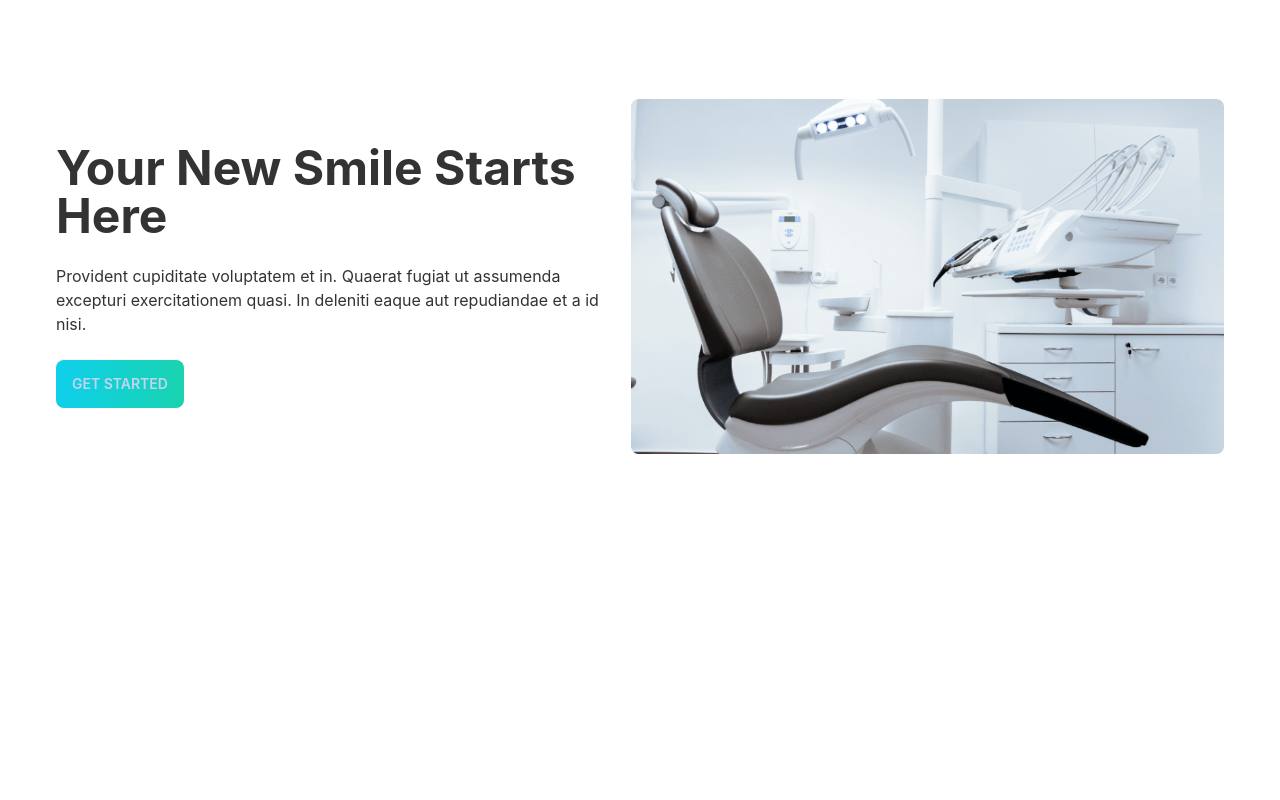
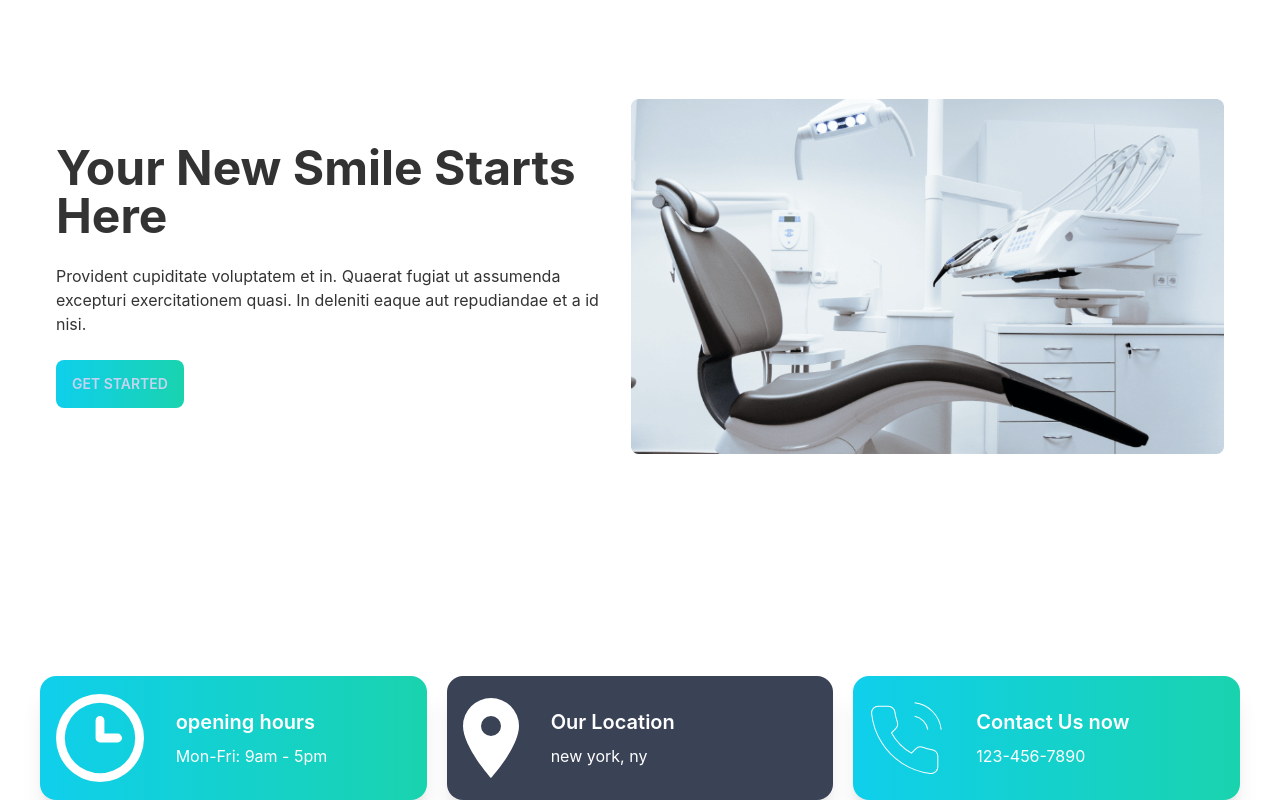
Before and after one commit to Lil-boss/doc-portal-frontend, a React (Create React App) app: page / in a window 1280 px wide. Shown: the part 188-988 px from the top of the page. Before the commit the page ends 864 px from the top, so only its background shows below. Built offline with nearby package versions, Linux system fonts and the light colour scheme.

Commit message:
info card complete

```diff
--- /dev/null
+++ b/src/components/InfoCard/InfoCard.jsx
@@ -0,0 +1,15 @@
+import React from 'react';
+
+const InfoCard = ({ title, content, icon, color }) => {
+    return (
+        <div class={`card lg:card-side shadow-xl ${color}`}>
+            <figure><img className='ml-4' src={icon} alt="" /></figure>
+            <div class="card-body text-white">
+                <h2 class="card-title">{title}</h2>
+                <p>{content}</p>
+            </div>
+        </div>
+    );
+};
+
+export default InfoCard;
--- a/src/pages/Home/Home.jsx
+++ b/src/pages/Home/Home.jsx
@@ -1,11 +1,13 @@
 import React from 'react';
 import Banner from './Banner';
+import Info from './Info';
 
 
 const Home = () => {
     return (
         <div className='px-10'>
             <Banner />
+            <Info />
         </div>
     );
 };
--- /dev/null
+++ b/src/pages/Home/Info.jsx
@@ -0,0 +1,37 @@
+import React from 'react';
+import InfoCard from '../../components/InfoCard/InfoCard';
+import clock from "../../assets/icons/clock.svg"
+import marker from "../../assets/icons/marker.svg"
+import phone from "../../assets/icons/phone.svg"
+const Info = () => {
+    const info = [
+        {
+            _id: 1,
+            title: "opening hours",
+            content: "Mon-Fri: 9am - 5pm",
+            icon: clock,
+            color: "bg-gradient-to-r from-primary to-secondary"
+        },
+        {
+            _id: 2,
+            title: 'Our Location',
+            content: "new york, ny",
+            icon: marker,
+            color: "bg-accent"
+        },
+        {
+            _id: 3,
+            title: "Contact Us now",
+            content: "123-456-7890",
+            icon: phone,
+            color: "bg-gradient-to-r from-primary to-secondary"
+        }
+    ]
+    return (
+        <div className='grid grid-cols-3 gap-5'>
+            {info.map(item => <InfoCard key={item._id} title={item.title} content={item.content} color={item.color} icon={item.icon} />)}
+        </div>
+    );
+};
+
+export default Info;
```
